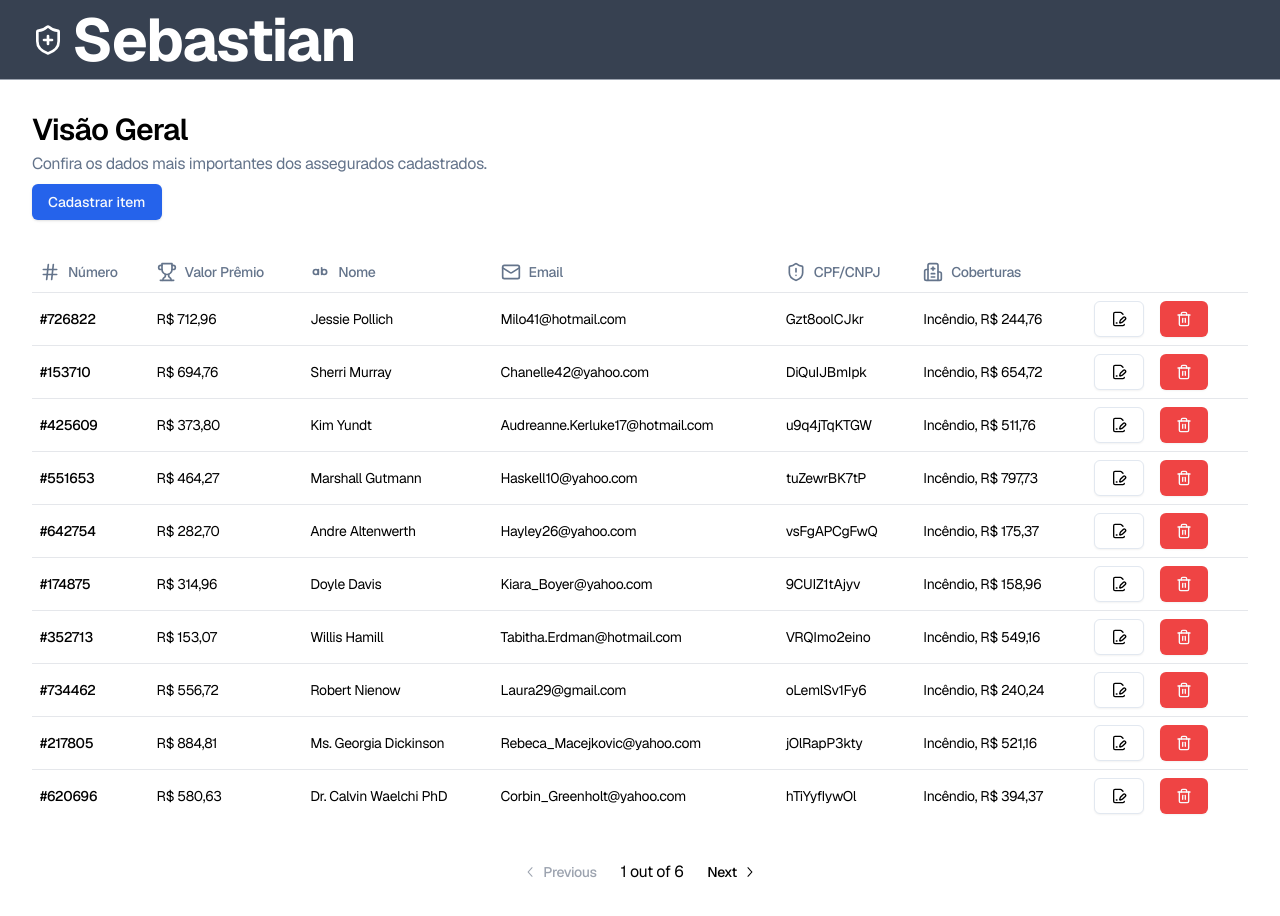
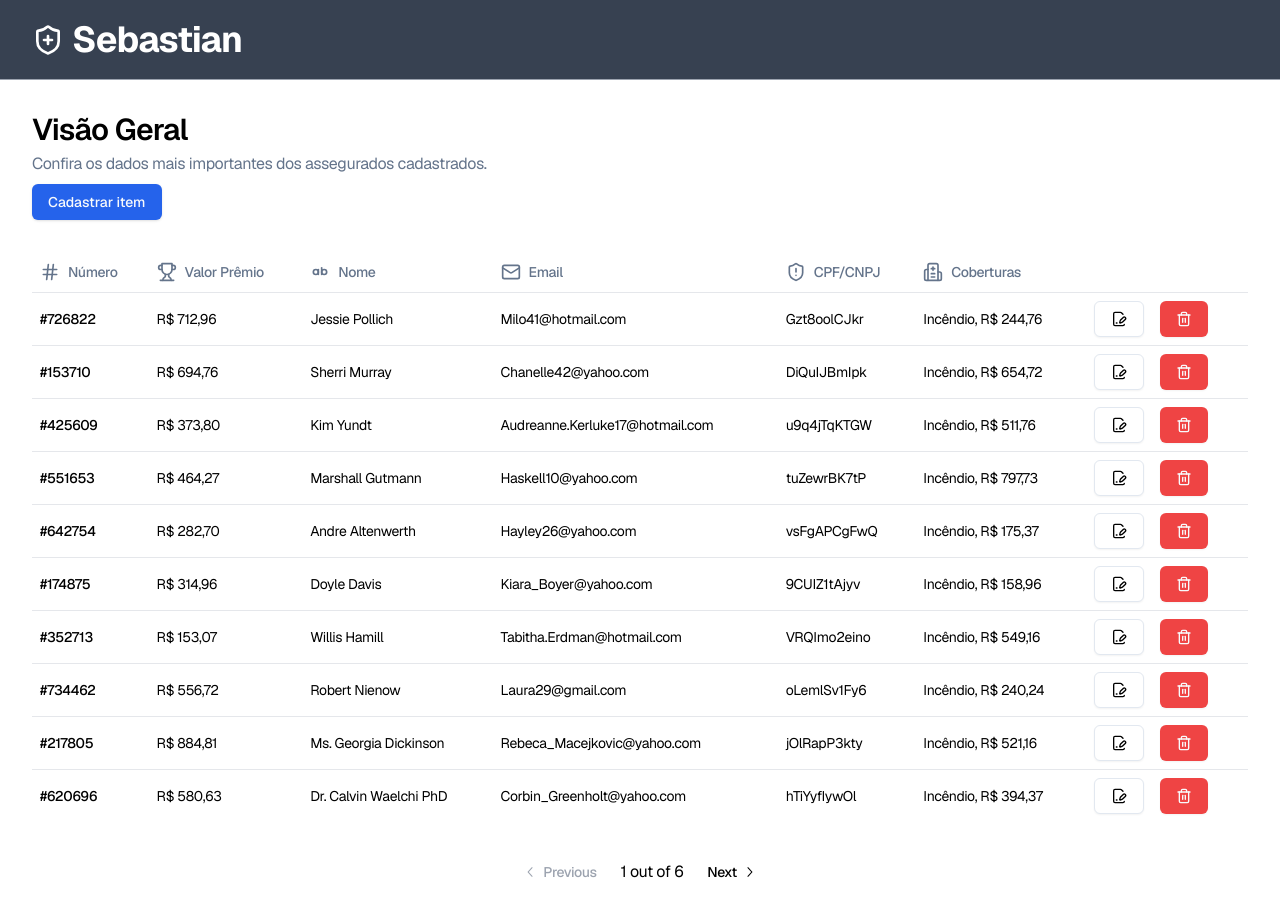
Before and after one commit to sidneifjr/insurance-manager, a Next.js app: page / in a window 1280 px wide. Shown: the top 916 px of the page. Built offline with nearby package versions, Linux system fonts and the light colour scheme; data requests are answered from the project's data file.

Commit message:
refactor(typography): update h1 styles

```diff
--- a/src/components/typography/h1.tsx
+++ b/src/components/typography/h1.tsx
@@ -7,7 +7,7 @@ interface H1Props extends HTMLAttributes<HTMLHeadingElement> {
 
 export function H1({ children, className }: H1Props) {
   const classes = twMerge(
-    'scroll-m-20 text-6xl font-bold tracking-tight',
+    'scroll-m-20 text-4xl font-bold tracking-tight',
     className,
   )
 
```
